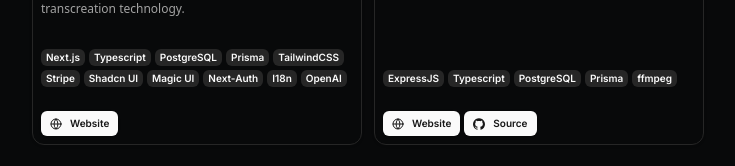
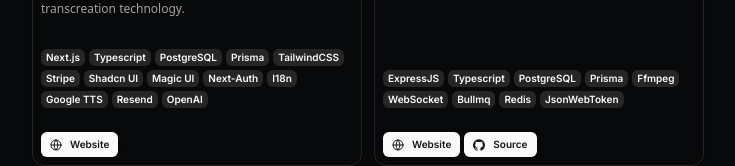
Before and after one commit to 10d3/new-portfolio-design, a Next.js app: page / in a window 1280 px wide. Shown: the part 935-1101 px from the top of the page, without its empty margins (272-1007 px from the left). Built offline with nearby package versions, Linux system fonts and the light colour scheme.

Commit message:
adding other tech using

```diff
--- a/src/data/resume.tsx
+++ b/src/data/resume.tsx
@@ -201,6 +201,8 @@ export const DATA = {
         "Magic UI",
         "Next-Auth",
         "I18n",
+        "Google TTS",
+        "Resend",
         // "MDX Blog",
         "OpenAI",
       ],
@@ -229,10 +231,11 @@ export const DATA = {
         "Typescript",
         "PostgreSQL",
         "Prisma",
-        "ffmpeg",
-        // "Stripe",
-        // "Shadcn UI",
-        // "Magic UI",
+        "Ffmpeg",
+        "WebSocket",
+        "Bullmq",
+        "Redis",
+        "JsonWebToken",
       ],
       links: [
         {
```
